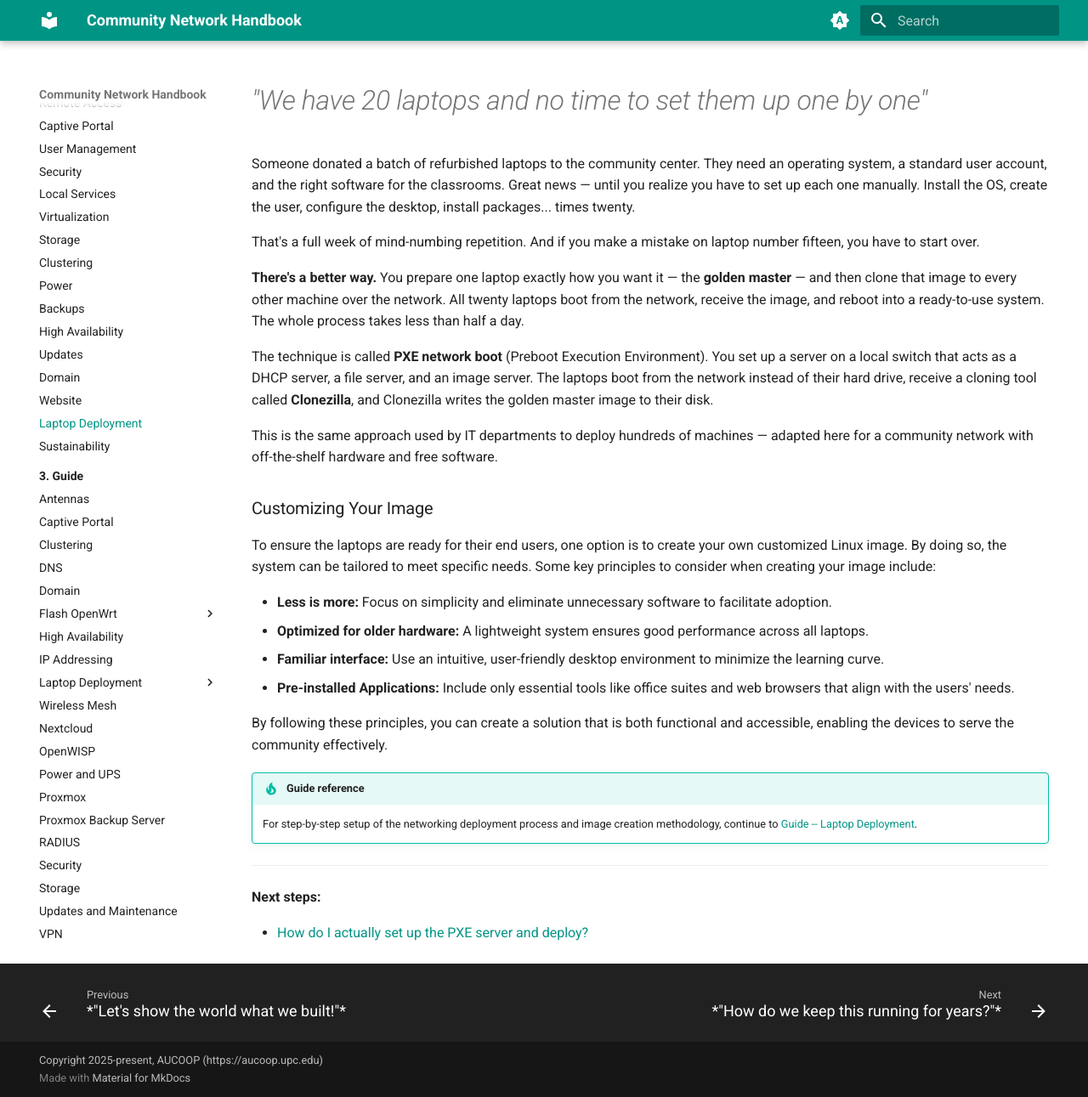
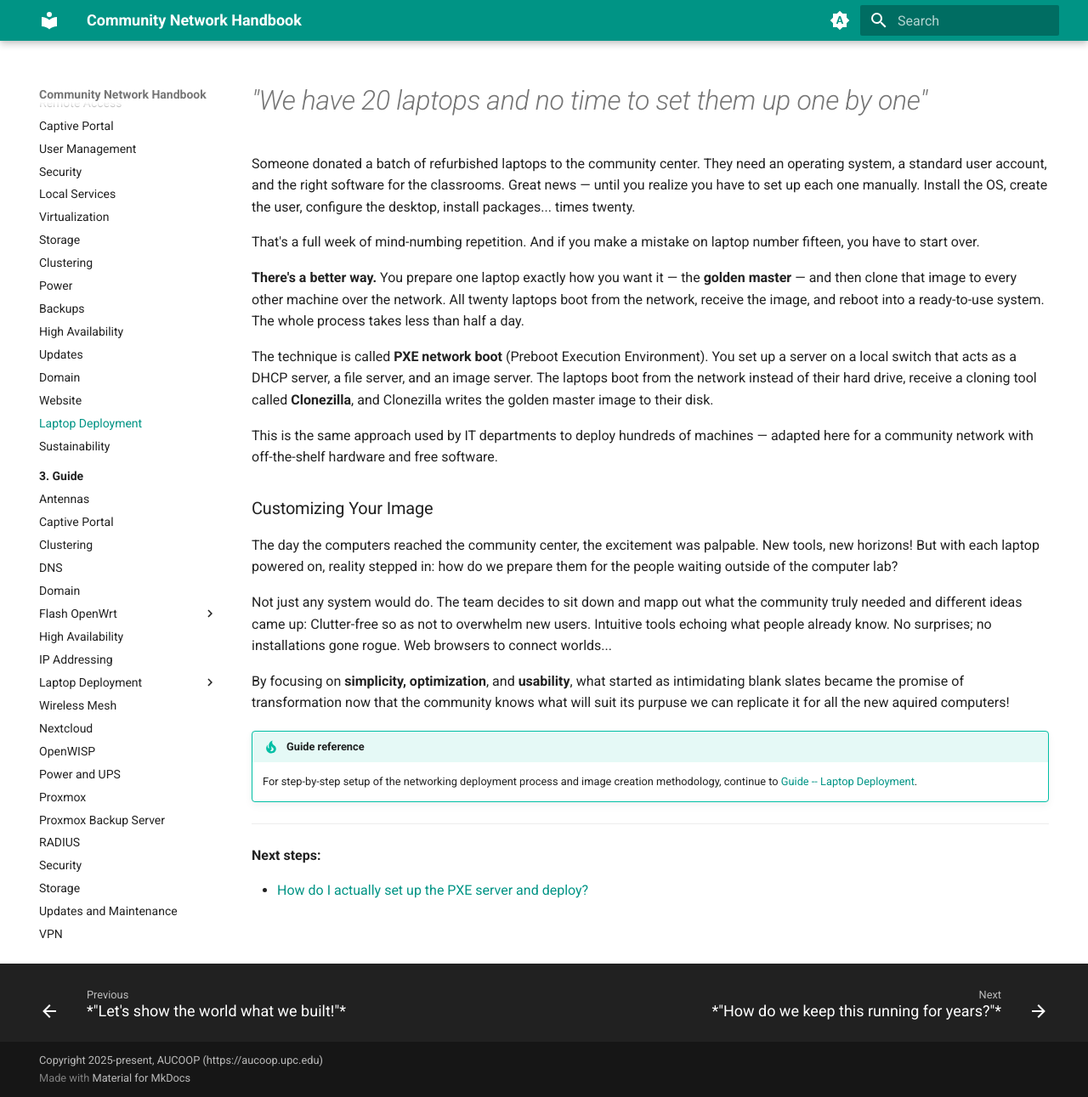
Before and after one commit to aucoop/Community-Network-Handbook, an MkDocs documentation site: the page built from docs/2-Imaginary-Use-Case/2.22-Laptop-Deployment/index.md, in a window 1280 px wide and 1291 px high. Shown: the whole window at 85% size. Built offline with MkDocs 1.6.1 and Material for MkDocs 9.7.7, drawn with Linux system fonts in a browser that asks for light colours.

Commit message:
Rewrite Customizing Your Image in Chapter 2.22 with a story-driven approach

```diff
--- a/docs/2-Imaginary-Use-Case/2.22-Laptop-Deployment/index.md
+++ b/docs/2-Imaginary-Use-Case/2.22-Laptop-Deployment/index.md
@@ -12,14 +12,11 @@ This is the same approach used by IT departments to deploy hundreds of machines
 
 ### Customizing Your Image
 
-To ensure the laptops are ready for their end users, one option is to create your own customized Linux image. By doing so, the system can be tailored to meet specific needs. Some key principles to consider when creating your image include:
+The day the computers reached the community center, the excitement was palpable. New tools, new horizons! But with each laptop powered on, reality stepped in: how do we prepare them for the people waiting outside of the computer lab?
 
-- **Less is more:** Focus on simplicity and eliminate unnecessary software to facilitate adoption.
-- **Optimized for older hardware:** A lightweight system ensures good performance across all laptops.
-- **Familiar interface:** Use an intuitive, user-friendly desktop environment to minimize the learning curve.
-- **Pre-installed Applications:** Include only essential tools like office suites and web browsers that align with the users' needs.
+Not just any system would do. The team decides to sit down and mapp out what the community truly needed and different ideas came up: Clutter-free so as not to overwhelm new users. Intuitive tools echoing what people already know. No surprises; no installations gone rogue. Web browsers to connect worlds...
 
-By following these principles, you can create a solution that is both functional and accessible, enabling the devices to serve the community effectively.
+By focusing on **simplicity, optimization**, and **usability**, what started as intimidating blank slates became the promise of transformation now that the community knows what will suit its purpuse we can replicate it for all the new aquired computers!
 
 !!! tip "Guide reference"
     For step-by-step setup of the networking deployment process and image creation methodology, continue to [Guide -- Laptop Deployment](../../3-Guide/Laptop-Deployment/index.md).
```
